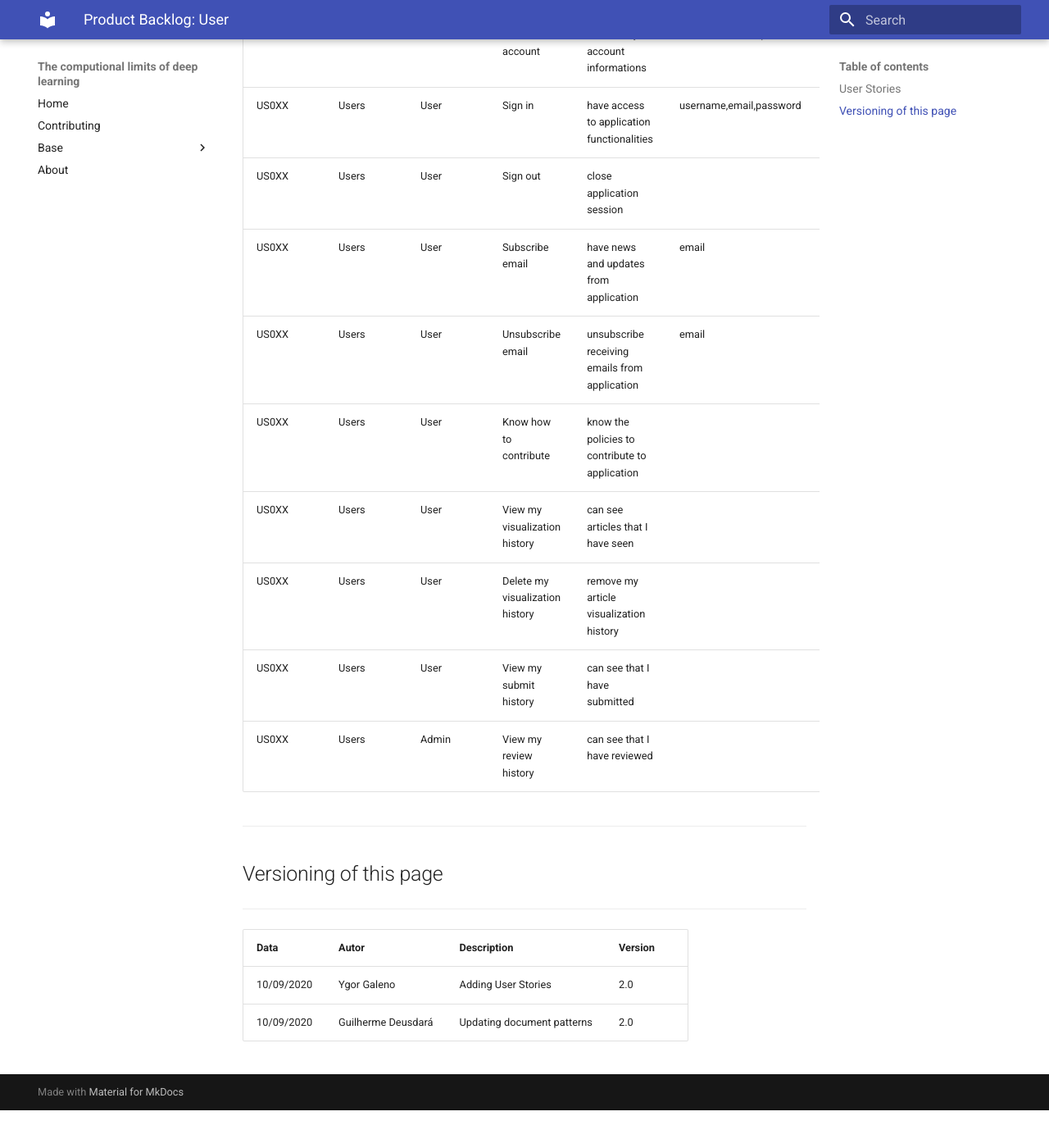
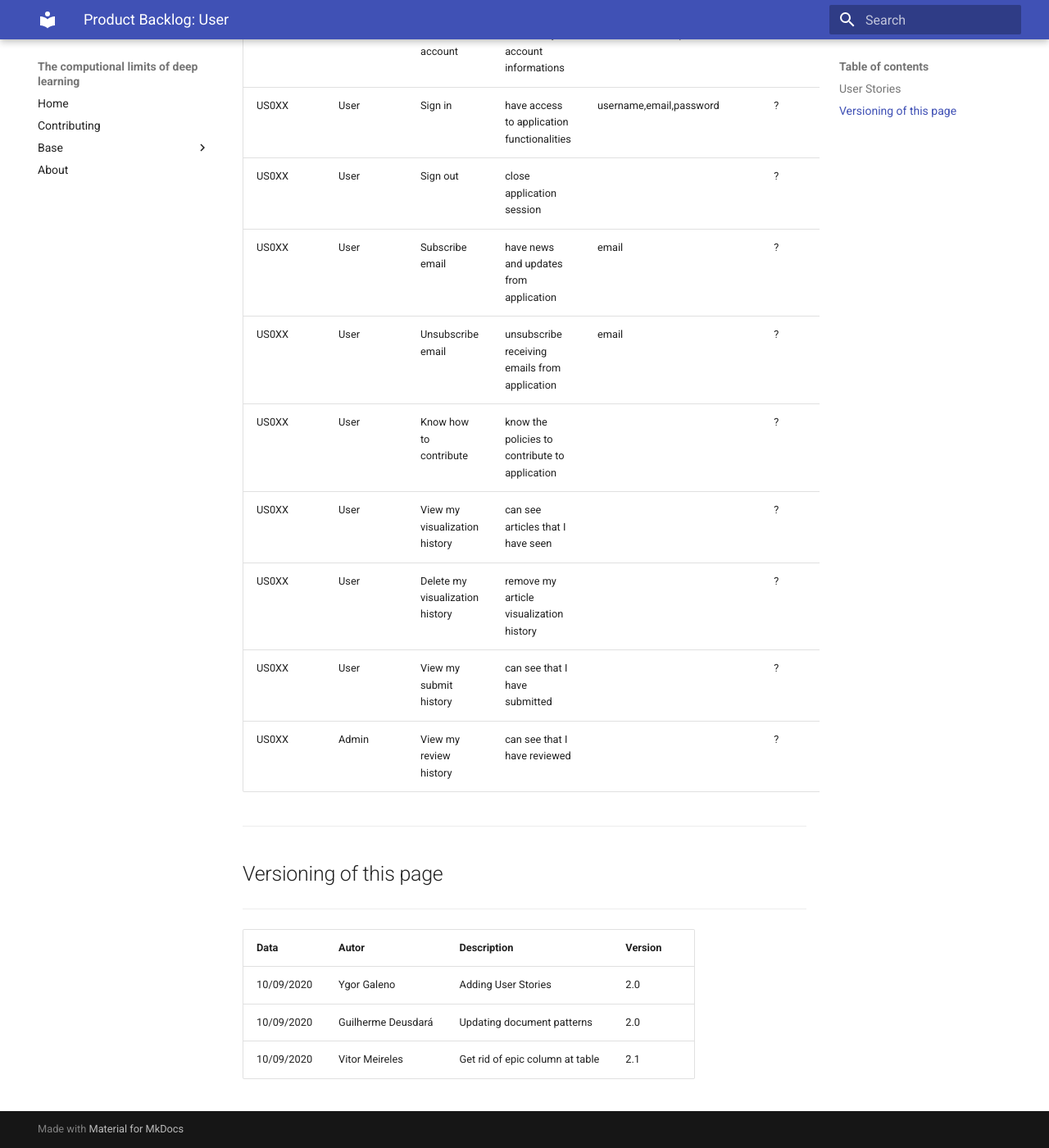
Before and after one commit to UnBArqDsw/2020.1_G2_ProjetoX, an MkDocs documentation site: the page built from documentation/docs/base/requirements/modeling/backlogEpics/user.md, in a window 1280 px wide and 1400 px high, scrolled down 516 px. Shown: the whole window at 82% size. Built offline with MkDocs 1.6.1 and Material for MkDocs 9.7.7, drawn with Linux system fonts in a browser that asks for light colours; before the commit the page ends 1870 px from its top, so only the background shows below that; some of the changed text lies outside the part shown.

Commit message:
:fire: Get rid of epic column at table

```diff
--- a/documentation/docs/base/requirements/modeling/backlogEpics/user.md
+++ b/documentation/docs/base/requirements/modeling/backlogEpics/user.md
@@ -2,21 +2,21 @@
 
 ## User Stories
 
-|    id| Epics|  As a|                         Want to|                                        So that|                         Comment|Points|Priority|
-|------|------|------|--------------------------------|-----------------------------------------------|--------------------------------|------|--------|
-| US0XX| Users|  User|                  Create account|               create my account in application| username, email, password, name|  ?   |  Must  |
-| US0XX| Users|  User|                    Read account|                   read my account informations|    username,email,password,name|  ?   | Should |
-| US0XX| Users|  User|                    Edit account|                   edit my account informations|           email, name, password|  ?   | Should |
-| US0XX| Users|  User|                  Delete account|                 remove my account informations|       username, email, password|  ?   | Should |
-| US0XX| Users|  User|                         Sign in|     have access to application functionalities|         username,email,password|  ?   |  Must  |
-| US0XX| Users|  User|                        Sign out|                      close application session|                                |  ?   |  Must  |
-| US0XX| Users|  User|                 Subscribe email|         have news and updates from application|                           email|  ?   | Could  |
-| US0XX| Users|  User|               Unsubscribe email|  unsubscribe receiving emails from application|                           email|  ?   | Could  |
-| US0XX| Users|  User|          Know how to contribute| know the policies to contribute to application|                                |  ?   | Should |
-| US0XX| Users|  User|   View my visualization history|             can see articles that I have seen |                                |  ?   | Would  |
-| US0XX| Users|  User| Delete my visualization history|        remove my article visualization history|                                |  ?   | Would  |
-| US0XX| Users|  User|          View my submit history|                  can see that I have submitted|                                |  ?   | Would  |
-| US0XX| Users| Admin|          View my review history|                   can see that I have reviewed|                                |  ?   | Would  |
+|    id|  As a|                         Want to|                                        So that|                         Comment|Points|Priority|
+|------|------|--------------------------------|-----------------------------------------------|--------------------------------|------|--------|
+| US0XX|  User|                  Create account|               create my account in application| username, email, password, name|  ?   |  Must  |
+| US0XX|  User|                    Read account|                   read my account informations|    username,email,password,name|  ?   | Should |
+| US0XX|  User|                    Edit account|                   edit my account informations|           email, name, password|  ?   | Should |
+| US0XX|  User|                  Delete account|                 remove my account informations|       username, email, password|  ?   | Should |
+| US0XX|  User|                         Sign in|     have access to application functionalities|         username,email,password|  ?   |  Must  |
+| US0XX|  User|                        Sign out|                      close application session|                                |  ?   |  Must  |
+| US0XX|  User|                 Subscribe email|         have news and updates from application|                           email|  ?   | Could  |
+| US0XX|  User|               Unsubscribe email|  unsubscribe receiving emails from application|                           email|  ?   | Could  |
+| US0XX|  User|          Know how to contribute| know the policies to contribute to application|                                |  ?   | Should |
+| US0XX|  User|   View my visualization history|             can see articles that I have seen |                                |  ?   | Would  |
+| US0XX|  User| Delete my visualization history|        remove my article visualization history|                                |  ?   | Would  |
+| US0XX|  User|          View my submit history|                  can see that I have submitted|                                |  ?   | Would  |
+| US0XX| Admin|          View my review history|                   can see that I have reviewed|                                |  ?   | Would  |
 
 ---
 
@@ -27,3 +27,4 @@
 |------|-------|-----------|--------|
 | 10/09/2020 | Ygor Galeno | Adding User Stories | 2.0 |
 | 10/09/2020 | Guilherme Deusdará | Updating document patterns | 2.0 |
+| 10/09/2020 | Vitor Meireles | Get rid of epic column at table | 2.1 |
```
Also changed, not shown: documentation/docs/base/requirements/modeling/backlogEpics/graphsAndSearch.md (+17 -16 lines).
